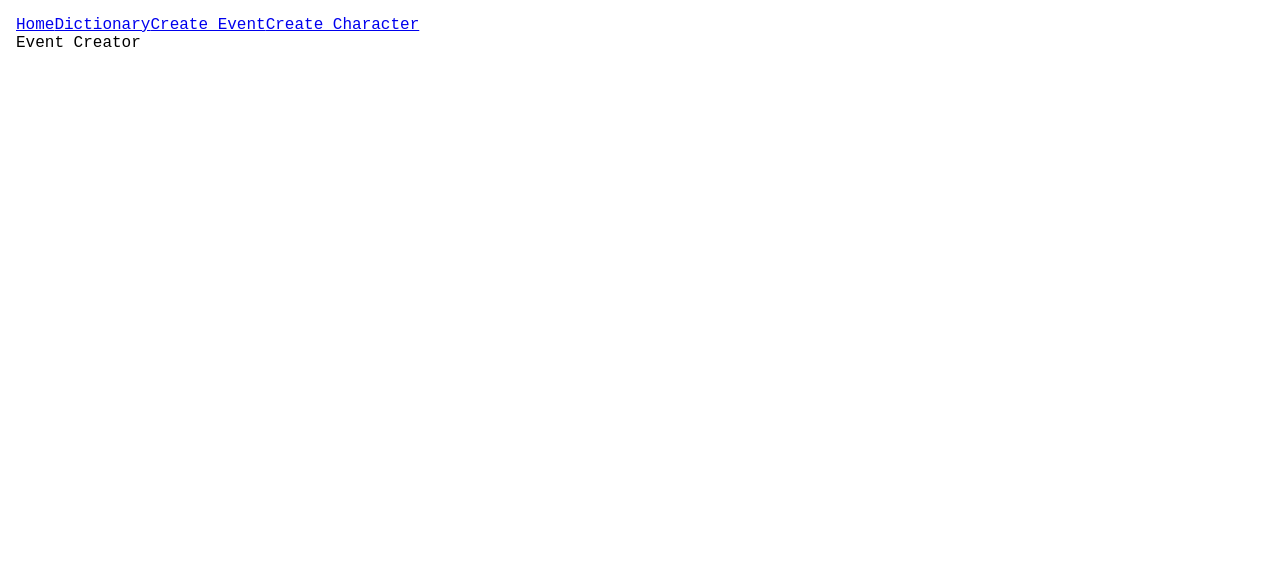
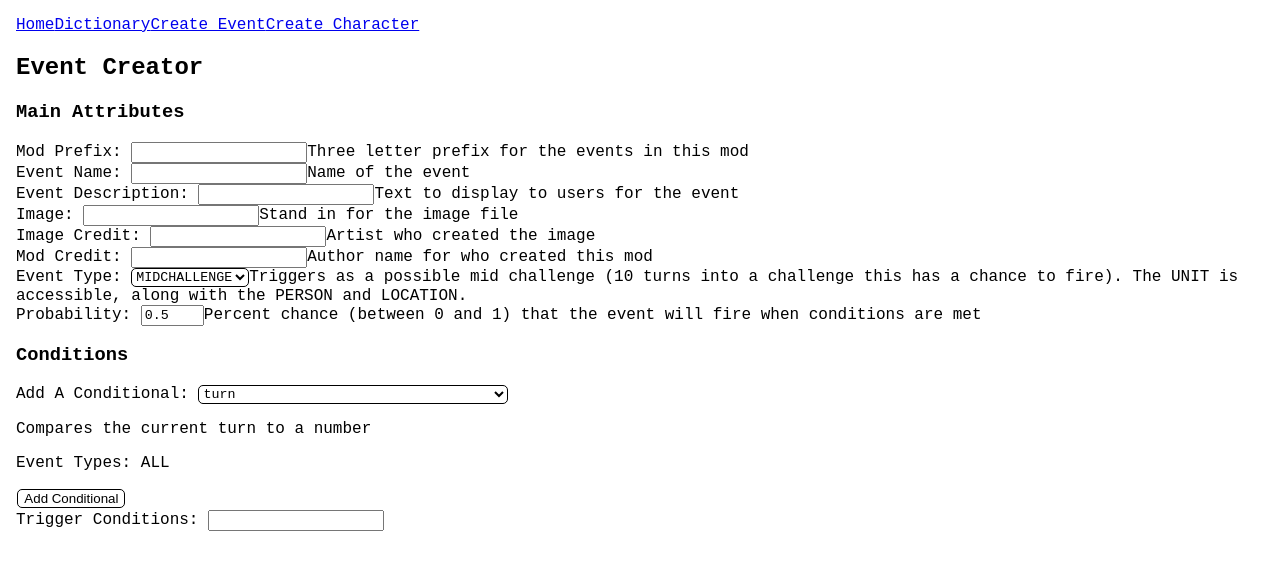
Before and after one commit to brewchetta/forbidden-gods-mod-gui, a React (Create React App) app: page /create-event in a window 1280 px wide. Shown: the top 570 px of the page. Built offline with nearby package versions, Linux system fonts and the light colour scheme; a web font is replaced by a local one.

Commit message:
built out event creator up to conditionals, fix for duplicate conditional, minor tweaks to style etc

```diff
--- a/src/components/EventCreator/EventCreator.js
+++ b/src/components/EventCreator/EventCreator.js
@@ -1,29 +1,70 @@
+// REACT //
+import { useState } from 'react'
+// UTILS //
+import { toSnakeCase } from 'utils/string'
+// COMPONENTS //
+import MainAttributes from './EventCreator__MainAttributes'
+import ConditionsSelect from './EventCreator__ConditionsSelect'
+// CONTEXT //
+import { useModContext } from 'context/ModContext'
+
 function EventCreator() {
 
-  // what this needs:
+  // STATE //
 
-    // context for mod name
+  const { modData, setModData } = useModContext()
+  const modName = modData.name
 
-    // input to retitle event name etc
+  const [eventData, setEventData] = useState({
+    name: '',
+    description: '',
+    image: '',
+    imgCredit: '',
+    modCredit: '',
+    type: 'MIDCHALLENGE',
+    conditionals: '',
+    probability: 0.5,
+  })
 
-    // input to add event description and general attributes, choose what type of event
+  // EVENTS //
 
-    // EVENT ATTRIBUTES are:
+  const handleChangeModName = e => {
+    setModData( prev => ({ ...prev, name: toSnakeCase(e.target.value) }) )
+  }
 
-      // id - text prefixed by mod name
-      // name - text
-      // description - textarea with ability to insert things like pronouns, identifiers
-      // image - filename or text - able to upload file to see image
-      // imgCredit - required text
-      // modCredit - username or text
-      // type - dropdown for event types
-      // conditional - conditional builder component
-      // probability - number between 0 and 1
-      // choices - should be its own component area
+  const handleEventChange = e => {
+    setEventData(prev => ({...prev, [e.target.name]: e.target.value}))
+  }
+
+  const handleAddConditional = conditional => {
+    const newConditionals = eventData.conditionals + `${ eventData.conditionals.length ? ' & ' : '' }(${conditional.name}${conditional.comparable ? ' = ???' : ''})`
+    setEventData(prev => ({...prev, conditionals: newConditionals}))
+  }
+
+  // RENDER //
 
   return (
     <div>
-      Event Creator
+
+      <h2>Event Creator</h2>
+
+      <MainAttributes
+        eventData={eventData}
+        handleEventChange={handleEventChange}
+        modName={modName}
+        handleChangeModName={handleChangeModName}
+      />
+
+      <ConditionsSelect
+        handleEventChange={handleEventChange}
+        handleAddConditional={handleAddConditional}
+        conditionals={eventData.conditionals}
+      />
+
+      <br/>
+
+      <code>
+      </code>
 
     </div>
   )
@@ -31,3 +72,20 @@ function EventCreator() {
 }
 
 export default EventCreator
+
+// what this needs:
+
+  // input to retitle event name etc
+
+  // EVENT ATTRIBUTES are:
+
+    // id - text prefixed by mod name
+    // name - text
+    // description - textarea with ability to insert things like pronouns, identifiers
+    // image - filename or text - able to upload file to see image
+    // imgCredit - required text
+    // modCredit - username or text
+    // type - dropdown for event types
+    // conditional - conditional builder component
+    // probability - number between 0 and 1
+    // choices - should be its own component area
--- /dev/null
+++ b/src/components/EventCreator/EventCreator__ConditionsSelect.js
@@ -0,0 +1,48 @@
+// REACT //
+import { useState } from 'react'
+// COMPONENTS //
+import FormInput from 'shared/FormInput'
+import FormSelect from 'shared/FormSelect'
+// DATA //
+import * as data from 'data'
+
+function ConditionsSelect({conditionals, handleEventChange, handleAddConditional}) {
+
+  const [selectedConditional, setSelectedConditional] = useState('turn')
+  const selectedConditionalObj = data.conditionals.find(c => c.name === selectedConditional)
+
+  const handleSelectConditional = e => setSelectedConditional(e.target.value)
+
+  return (
+    <>
+      <h3>Conditions</h3>
+
+      <FormSelect
+        name="conditional-options"
+        labelText="Add A Conditional: "
+        onChange={handleSelectConditional}
+        value={selectedConditional}
+      >
+        { data.conditionals.map( c => <option key={c.name} value={c.name}>{c.name}</option> ) }
+      </FormSelect>
+
+      <p>{selectedConditionalObj.description}</p>
+
+      <p>Event Types: {selectedConditionalObj.eventTypes.join(', ')}</p>
+
+      <button onClick={() => handleAddConditional(selectedConditionalObj)}>Add Conditional</button>
+
+      <br/>
+
+      <FormInput
+        name="conditionals"
+        labelText="Trigger Conditions: "
+        onChange={handleEventChange}
+        value={conditionals}
+      />
+    </>
+  )
+
+}
+
+export default ConditionsSelect
--- /dev/null
+++ b/src/components/EventCreator/EventCreator__MainAttributes.js
@@ -0,0 +1,115 @@
+// COMPONENTS //
+import FormInput from 'shared/FormInput'
+import FormSelect from 'shared/FormSelect'
+// DATA //
+import * as data from 'data'
+
+function MainAttributes({eventData, handleEventChange, modName, handleChangeModName}) {
+
+  return (
+    <>
+    <h3>Main Attributes</h3>
+
+    <form>
+
+      <FormInput
+        name="mod-prefix"
+        labelText="Mod Prefix: "
+        onChange={handleChangeModName}
+        value={modName}
+      />
+      <span>Three letter prefix for the events in this mod</span>
+
+      <br/>
+
+      <FormInput
+        name="name"
+        labelText="Event Name: "
+        onChange={handleEventChange}
+        value={eventData.name}
+      />
+      <span>Name of the event</span>
+
+      <br/>
+
+      <FormInput
+        name="description"
+        labelText="Event Description: "
+        onChange={handleEventChange}
+        value={eventData.description}
+      />
+      <span>Text to display to users for the event</span>
+
+      <br/>
+
+      <FormInput
+        name="image"
+        labelText="Image: "
+        onChange={handleEventChange}
+        value={eventData.image}
+      />
+      <span>Stand in for the image file</span>
+
+      <br/>
+
+      <FormInput
+        name="imgCredit"
+        labelText="Image Credit: "
+        onChange={handleEventChange}
+        value={eventData.imgCredit}
+      />
+      <span>Artist who created the image</span>
+
+      <br/>
+
+      <FormInput
+        name="modCredit"
+        labelText="Mod Credit: "
+        onChange={handleEventChange}
+        value={eventData.modCredit}
+      />
+      <span>Author name for who created this mod</span>
+
+      <br/>
+
+      <FormSelect
+        name="type"
+        labelText="Event Type: "
+        onChange={handleEventChange}
+        value={eventData.type}
+      >
+        {data.eventTypes.map(eType => <option key={eType.name} value={eType.name}>{eType.name}</option>)}
+      </FormSelect>
+
+      {/* Show selected event description */}
+      <span>
+        {
+          data
+          .eventTypes
+          .find(e => e.name === eventData.type)
+          ?.description
+        }
+      </span>
+
+      <br/>
+
+      <label htmlFor="probability">Probability: </label>
+
+      <input
+        name="probability"
+        type="number"
+        step="0.01"
+        min="0"
+        max="1"
+        onChange={handleEventChange}
+        value={eventData.probability}
+      />
+      <span>Percent chance (between 0 and 1) that the event will fire when conditions are met</span>
+
+    </form>
+    </>
+  )
+
+}
+
+export default MainAttributes
--- a/src/context/ExampleContext.js
+++ /dev/null
@@ -1,5 +0,0 @@
-import CreateContextWrapper from './_useContextState'
-
-const [useCharacterContext, CharacterContextProvider] = CreateContextWrapper("Replace me with default state!", "exampleContextName")
-
-export {useCharacterContext, CharacterContextProvider}
--- /dev/null
+++ b/src/context/ModContext.js
@@ -0,0 +1,5 @@
+import CreateContextWrapper from './_useContextState'
+
+const [useModContext, ModContextProvider] = CreateContextWrapper({name: '', events: []}, "modData")
+
+export {useModContext, ModContextProvider}
--- a/src/data/_conditionals.js
+++ b/src/data/_conditionals.js
@@ -242,13 +242,6 @@ export const conditionals = [
     comparable: true,
     boolean: false,
     description: 'Compares the LOCATION max defenses to a number',
-    eventTypes: ['MIDCHALLENGE', 'PERSON', 'UNIT', 'DEATH', 'P2P', 'INERT', 'LOCATION']
-  },
-  {
-    name: "settlement_being_razed",
-    comparable: false,
-    boolean: true,
-    description: 'Checks whether the LOCATION is currently being razed',
     eventTypes: ['MIDCHALLENGE', 'PERSON', 'UNIT', 'DEATH', 'P2P', 'INERT', 'LOCATION']
   },
   {
--- a/src/style/_body.scss
+++ b/src/style/_body.scss
@@ -20,3 +20,7 @@ li {
 input, select {
   font-family: inherit;
 }
+
+code {
+  white-space: pre-wrap;
+}
--- a/src/utils/string.js
+++ b/src/utils/string.js
@@ -6,6 +6,10 @@ export function toNunchukCase(string) {
   return string.toLowerCase().replace(/[\s_]+/g, "-")
 }
 
+export function toSnakeCase(string) {
+  return string.toLowerCase().replace(/[\s-]+/g, "_")
+}
+
 export function toSpaceCase(string) {
   return string.replace(/[_-]/g, " ")
 }
```
Also changed, not shown: src/components/AppRoutes.js (+7 -0 lines).
